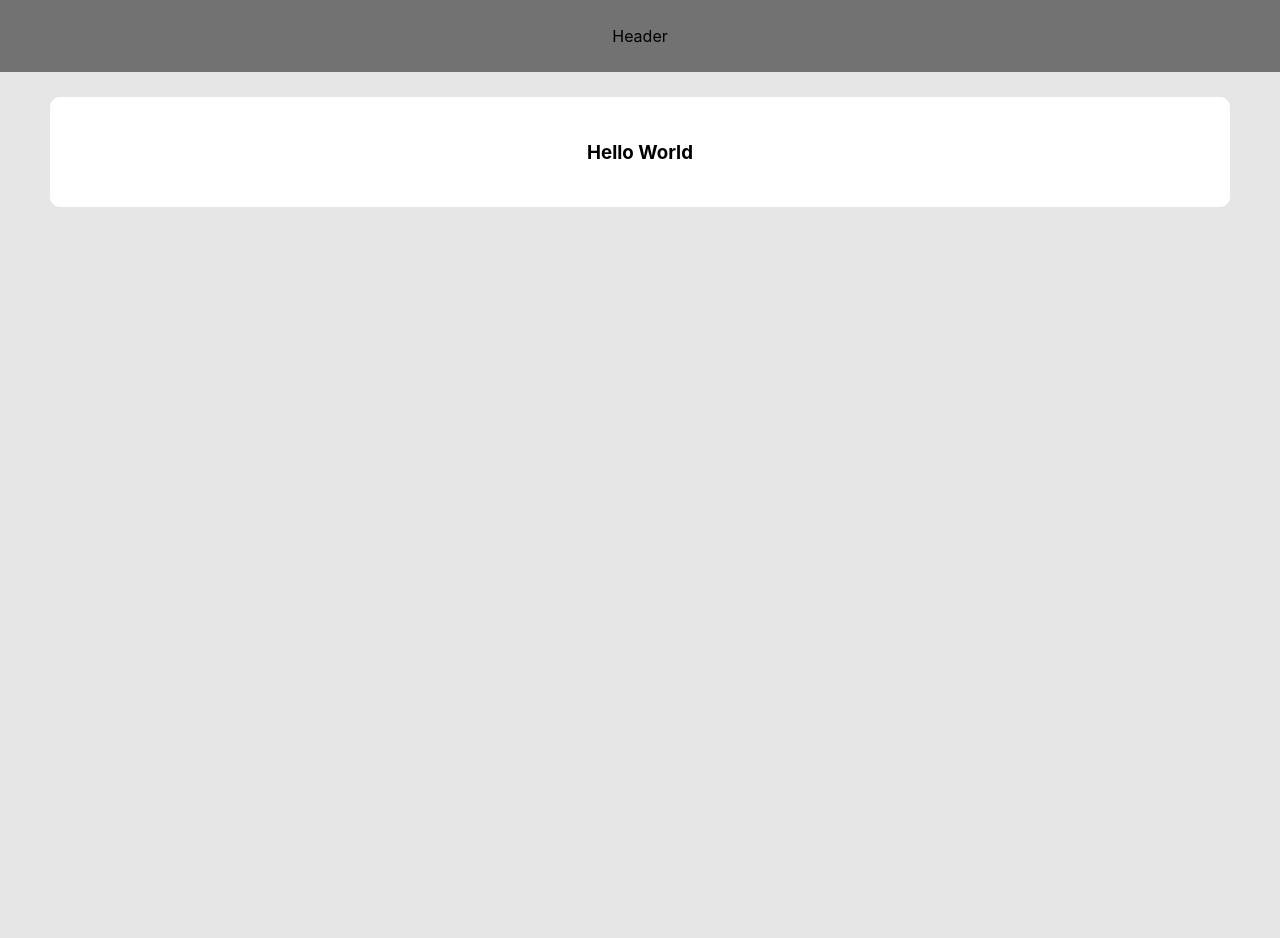
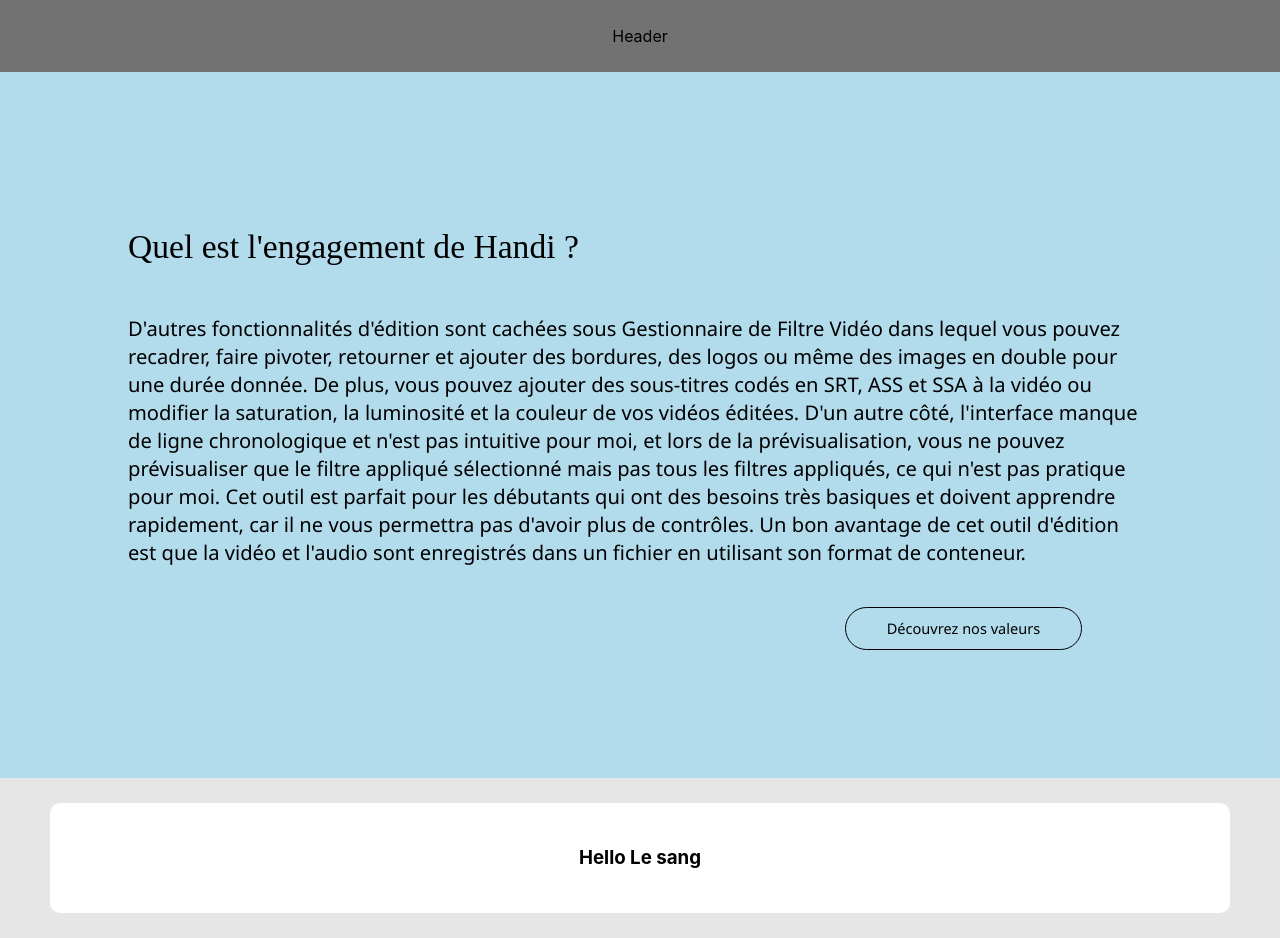
Before and after one commit to ilyesrmrj/handiproject, a React (Create React App) app in the folder client/: page / in a window 1280 px wide. Before the commit the page ends 800 px from the top, so only its background shows below. Built offline with nearby package versions, Linux system fonts and the light colour scheme.

Commit message:
Ilyess (#2)
* Hello Le sang

* creation de handiengagement

Co-authored-by: ilyes2132 <90782758+ilyes2132@users.noreply.github.com>

```diff
--- a/client/src/App.js
+++ b/client/src/app/App.js
@@ -1,6 +1,7 @@
 import './App.css';
 import styled from 'styled-components'
-import CommonHeader from './commonheader/commonheader';
+import CommonHeader from './component/commonheader/commonheader';
+import HandiEngagement from './component/handiengagement/handiengagement';
 
 const MainWrapper = styled.div`
   text-align: center ;
@@ -14,8 +15,9 @@ const App = () => {
   return (
     <>
     <CommonHeader/>
+    <HandiEngagement/>
     <MainWrapper>
-      <h3>Hello World</h3>
+      <h3>Hello Le sang</h3>
     </MainWrapper>
     </>
   );
--- /dev/null
+++ b/client/src/app/component/handiengagement/handiengagement.js
@@ -0,0 +1,60 @@
+import styled from "styled-components"
+
+
+const Composantpage = styled.div`
+text-align : left;
+font-size : 140%;
+font-family: Berlin Sans FB;
+background-color : #0fb7ff3d;
+margin: 0% 0% 0% 0%;
+padding: 10% 10% 10% 10%;
+height: 100%;
+`
+
+const Composanttexte = styled.div`
+text-align: left;
+font-family: Segoe UI;
+font-size: 90%;
+margin: 2% 0% 0% 0%;
+padding: 2% 0% 2% 0%;
+`
+
+const Composantbutton = styled.button`
+text-align: left;
+font-size: 65%;
+font-family: Segoe UI;
+margin: 2% 0% 0% 70%;
+padding: 1% 4% 1% 4%;
+border: 1px black solid;
+border-radius: 40px;
+background-color: transparent;
+`
+const TitleEngagement = styled.h2`
+font-weight: lighter;
+`
+
+const HandiEngagement = () => {
+
+    return(
+    <Composantpage>
+        <TitleEngagement>Quel est l'engagement de Handi ?</TitleEngagement>
+        <Composanttexte>
+D'autres fonctionnalités d'édition sont cachées sous Gestionnaire de Filtre Vidéo dans lequel
+vous pouvez recadrer, faire pivoter, retourner et ajouter des bordures, des logos ou même
+des images en double pour une durée donnée.
+De plus, vous pouvez ajouter des sous-titres codés en SRT, ASS et SSA à la vidéo ou modifier
+la saturation, la luminosité et la couleur de vos vidéos éditées.
+D'un autre côté, l'interface manque de ligne chronologique et n'est pas intuitive pour moi, et lors de
+la prévisualisation, vous ne pouvez prévisualiser que le filtre appliqué sélectionné mais
+pas tous les filtres appliqués, ce qui n'est pas pratique pour moi.
+
+Cet outil est parfait pour les débutants qui ont des besoins très basiques et
+doivent apprendre rapidement, car il ne vous permettra pas d'avoir plus de contrôles.
+Un bon avantage de cet outil d'édition est que la vidéo et l'audio sont enregistrés
+dans un fichier en utilisant son format de conteneur.</Composanttexte>
+
+<Composantbutton>Découvrez nos valeurs</Composantbutton>
+        </Composantpage>)
+}
+
+export default HandiEngagement
--- a/client/src/index.js
+++ b/client/src/index.js
@@ -1,7 +1,7 @@
 import React from 'react';
 import ReactDOM from 'react-dom';
 import './index.css';
-import App from './App';
+import App from './app/App';
 import reportWebVitals from './reportWebVitals';
 
 ReactDOM.render(
```
Also changed, not shown: client/src/app/component/home/home.js (added, +9 -0 lines), client/src/app/App.css (renamed from client/src/App.css), client/src/app/component/commonheader/commonheader.js (renamed from client/src/commonheader/commonheader.js), 1 other file (tests, documents, lock files or other folders).
